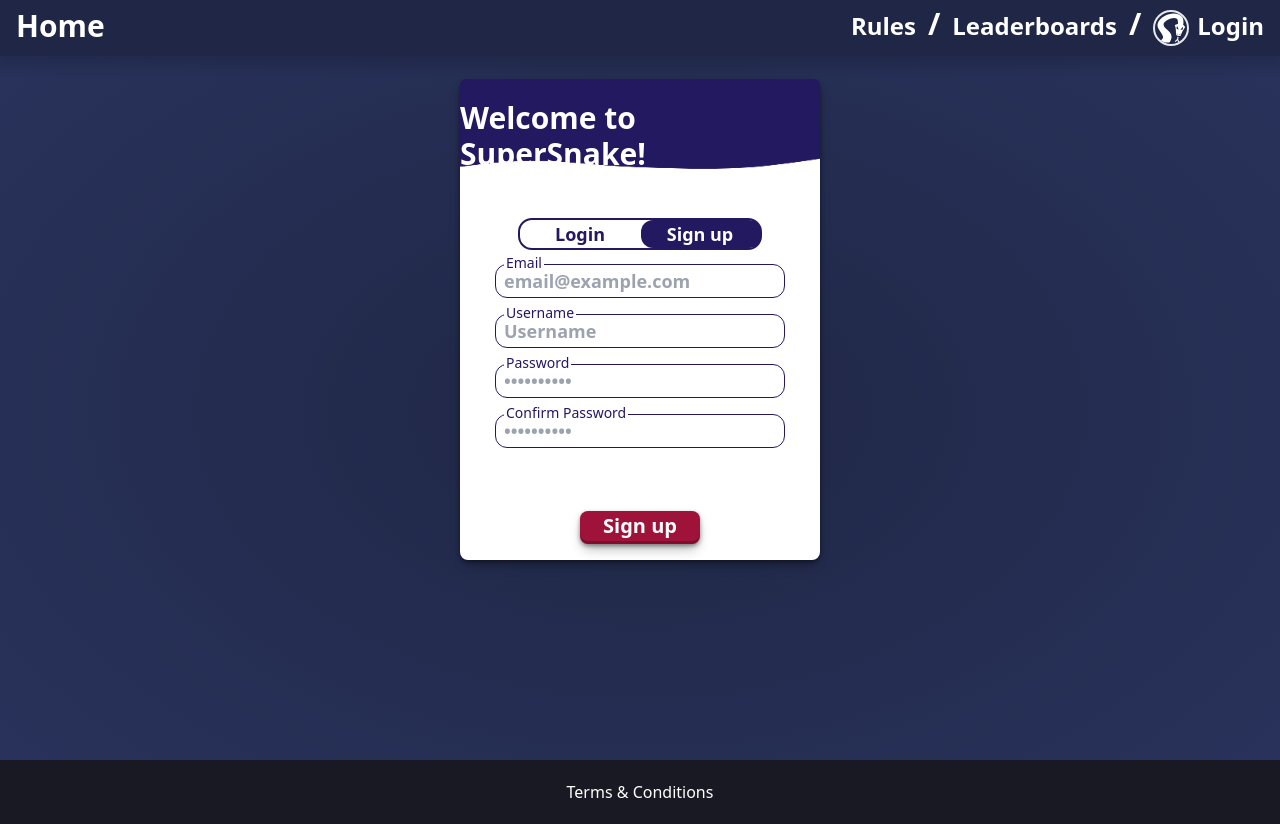
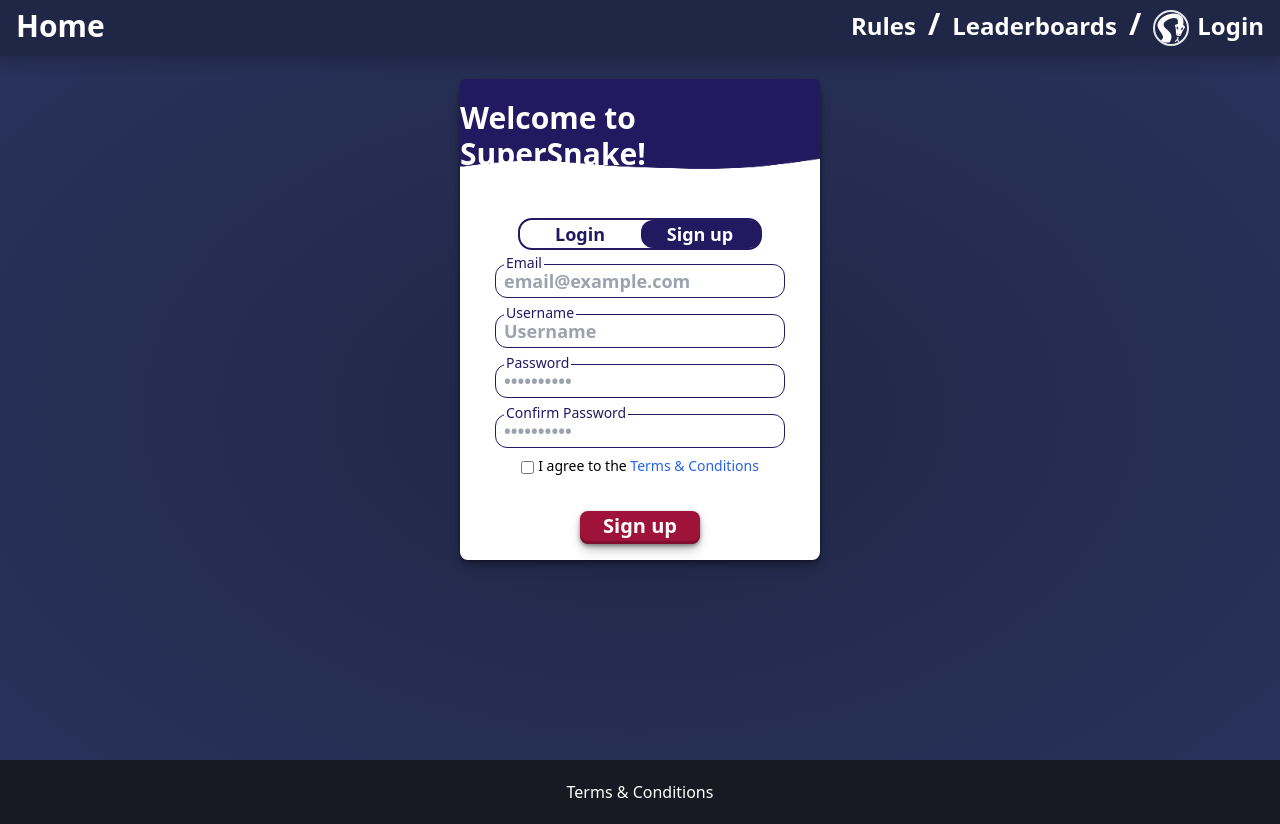
Before and after one commit to Rares3110/react-snake-webapp, a React (Vite) app: page /login/1 in a window 1280 px wide. Both pictures are taken after typing "name@example.com", "Sample123" into the empty fields and a click on the button "Sign up". Built offline with nearby package versions, Linux system fonts and the light colour scheme; what mobx-persist-store would draw is missing.

Commit message:
form full fix

```diff
--- a/src/components/pages/LoginPage.tsx
+++ b/src/components/pages/LoginPage.tsx
@@ -13,13 +13,15 @@ interface ILoginForm {
         name: string,
         email: string,
         password: string,
-        passwordConf: string
+        passwordConf: string,
+        consent: boolean
     },
     touched: {
         name: boolean,
         email: boolean,
         password: boolean,
-        passwordConf: boolean
+        passwordConf: boolean,
+        consent: boolean
     }
 }
 
@@ -28,13 +30,15 @@ const defaultValues: ILoginForm = {
         name: "",
         email: "",
         password: "",
-        passwordConf: ""
+        passwordConf: "",
+        consent: false
     },
     touched: {
         name: false,
         email: false,
         password: false,
-        passwordConf: false
+        passwordConf: false,
+        consent: false
     }
 }
 
@@ -80,6 +84,11 @@ const LoginPage: React.FC = () => {
     const handleSignUp = (e: React.MouseEvent<HTMLButtonElement>) => {
         e.preventDefault();
 
+        if (!loginForm.values.consent) {
+            changeValueInForm("consent", false);
+            return;
+        }
+
         if (validateEmail(loginForm.values.email) &&
             validateFormValue(loginForm.values.name) &&
             validateFormValue(loginForm.values.password) &&
@@ -106,7 +115,7 @@ const LoginPage: React.FC = () => {
         return value.match(/(?=.*[0-9a-zA-Z]).{6,}/);
     };
 
-    const changeValueInForm = (valueName: string, value: string) => {
+    const changeValueInForm = (valueName: string, value: string | boolean) => {
         setLoginForm(oldValues => {
             return {
                 values: {
@@ -246,6 +255,26 @@ const LoginPage: React.FC = () => {
                         null
                 }
 
+                {/* consent */}
+                {
+                    !isLogin ?
+                        <div className="flex flex-row-reverse items-center gap-1 mt-2">
+                            <label htmlFor="Consent" className="text-sm">
+                                I agree to the <a className="text-blue-600 hover:cursor-pointer" onClick={() => navigate('/terms&conditions')}>Terms & Conditions</a>
+                            </label>
+                            <input
+                            type="checkbox"
+                            name="Consent"
+                            className="mt-[2px]"
+                            checked={loginForm.values.consent}
+                            onChange={() => {
+                                changeValueInForm("consent", !loginForm.values.consent);
+                            }}/>
+                        </div>
+                        :
+                        null
+                }
+
                 {/* general validations */}
                 {
                     (error && isLogin) ?
@@ -256,6 +285,12 @@ const LoginPage: React.FC = () => {
                 {
                     (error && !isLogin) ?
                         <div className="absolute text-rose-800 bottom-[54px]">Email already used!</div>
+                        :
+                        null
+                }
+                {
+                    (!isLogin && loginForm.touched.consent && !loginForm.values.consent) ?
+                        <div className="absolute text-rose-800 bottom-[54px] text-center">Please accept the Terms and Conditions to create an account.</div>
                         :
                         null
                 }
--- a/src/components/utility/TextBox.tsx
+++ b/src/components/utility/TextBox.tsx
@@ -37,7 +37,7 @@ export const TextBox: React.FC<Props> = (props) => {
                 name={label}
                 type={type === TextBoxTypes.Text ? "text" : "password"} placeholder={placeholder}
                 style={{ width: width }}
-                className="relative w-[260px] text-lg py-[2px] px-2 font-semibold text-midnight-blue rounded-xl z-10 border-0 focus:outline-0 focus:border-0 bg-transparent"
+                className="relative w-[260px] text-lg py-[2px] px-2 font-semibold text-midnight-blue rounded-xl z-10 border-0 focus:outline-none focus:border-0 bg-transparent"
                 value={value}
                 onChange={(e) => setValue(valueName, e.target.value)}
             />
```
